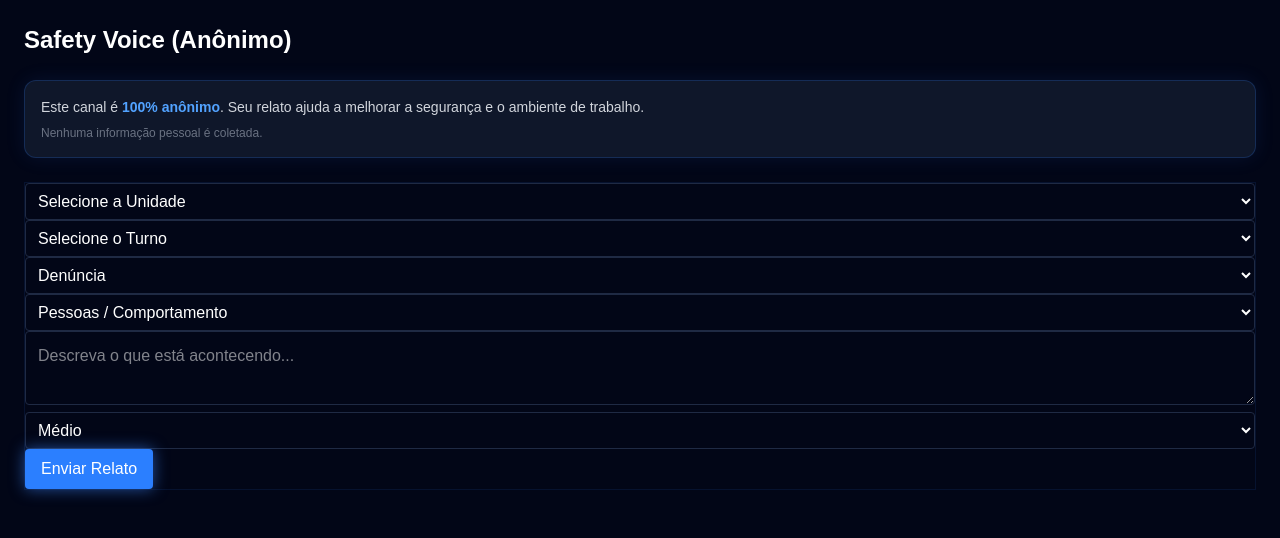
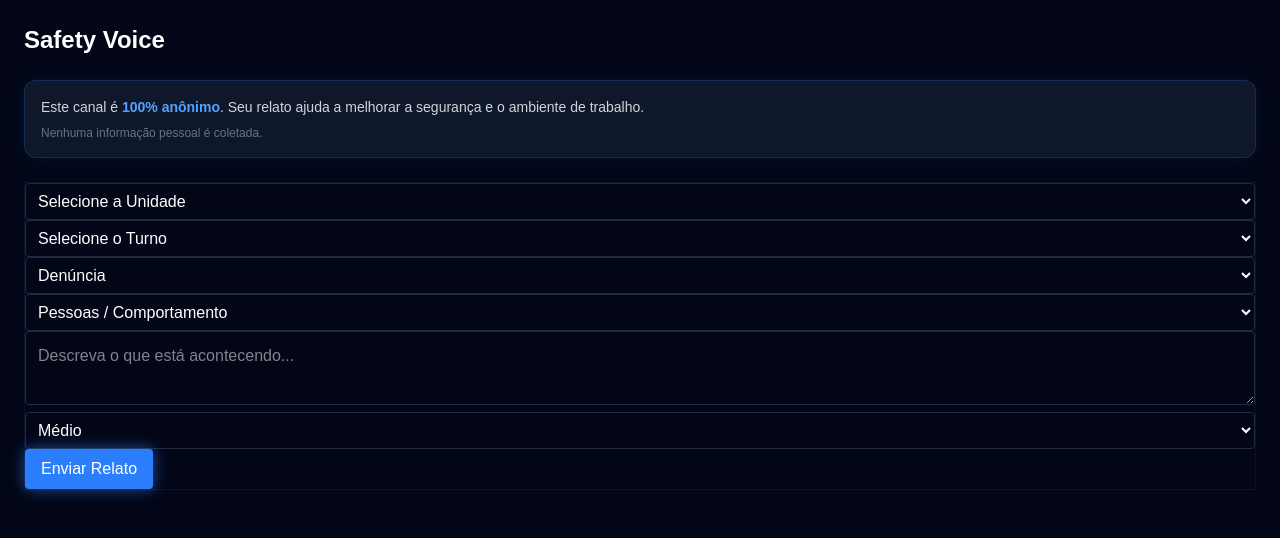
Before and after one commit to anaartagaveytia1-web/aris-frontend, a Next.js app: page /safety-voice in a window 1280 px wide. Shown: the top 538 px of the page. Built offline with nearby package versions, Linux system fonts and the light colour scheme.

Commit message:
update voice

```diff
--- a/app/safety-voice/page.tsx
+++ b/app/safety-voice/page.tsx
@@ -52,7 +52,7 @@ export default function SafetyVoice() {
 
       {/* HEADER */}
       <h1 className="text-2xl font-bold mb-6">
-        Safety Voice (Anônimo)
+        Safety Voice
       </h1>
       <div className="bg-[#0f172a] border border-blue-500/20 rounded-xl p-4 mb-6 shadow-[0_0_20px_rgba(59,130,246,0.1)]">
 
```
